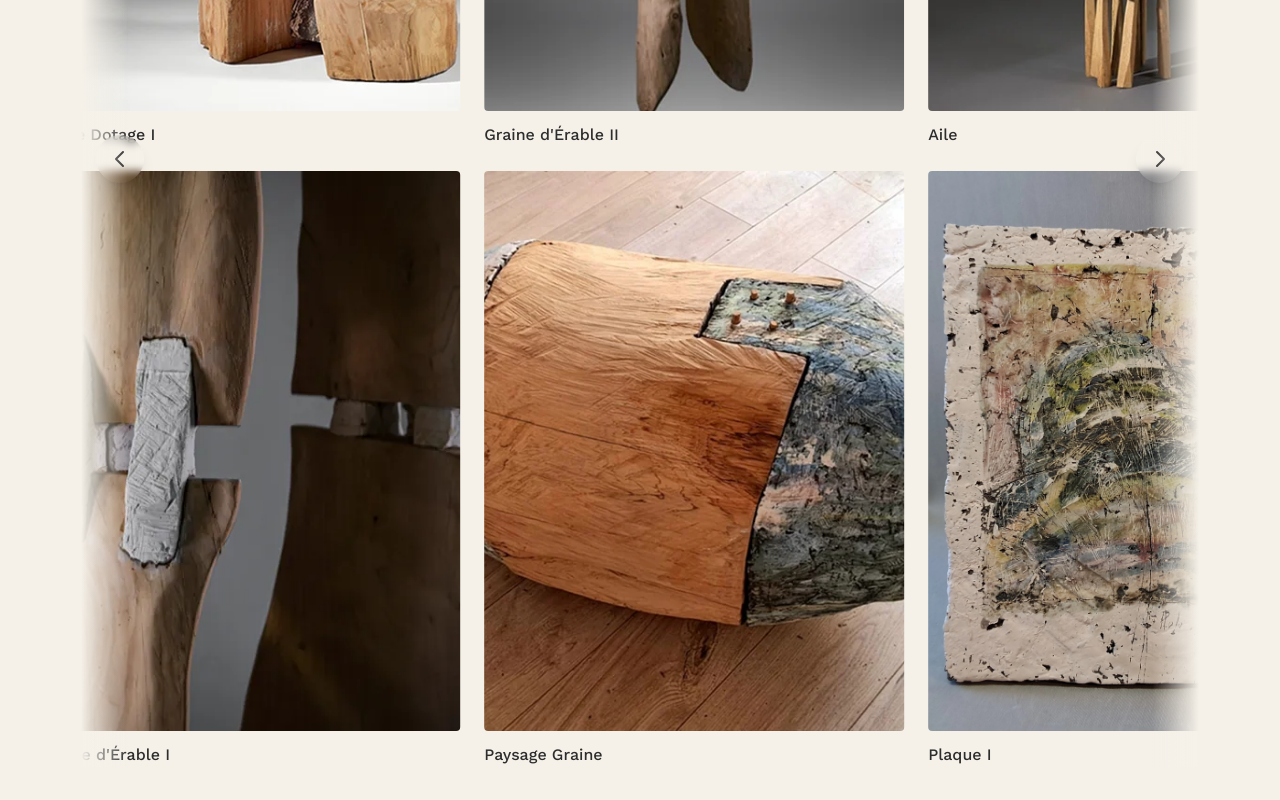
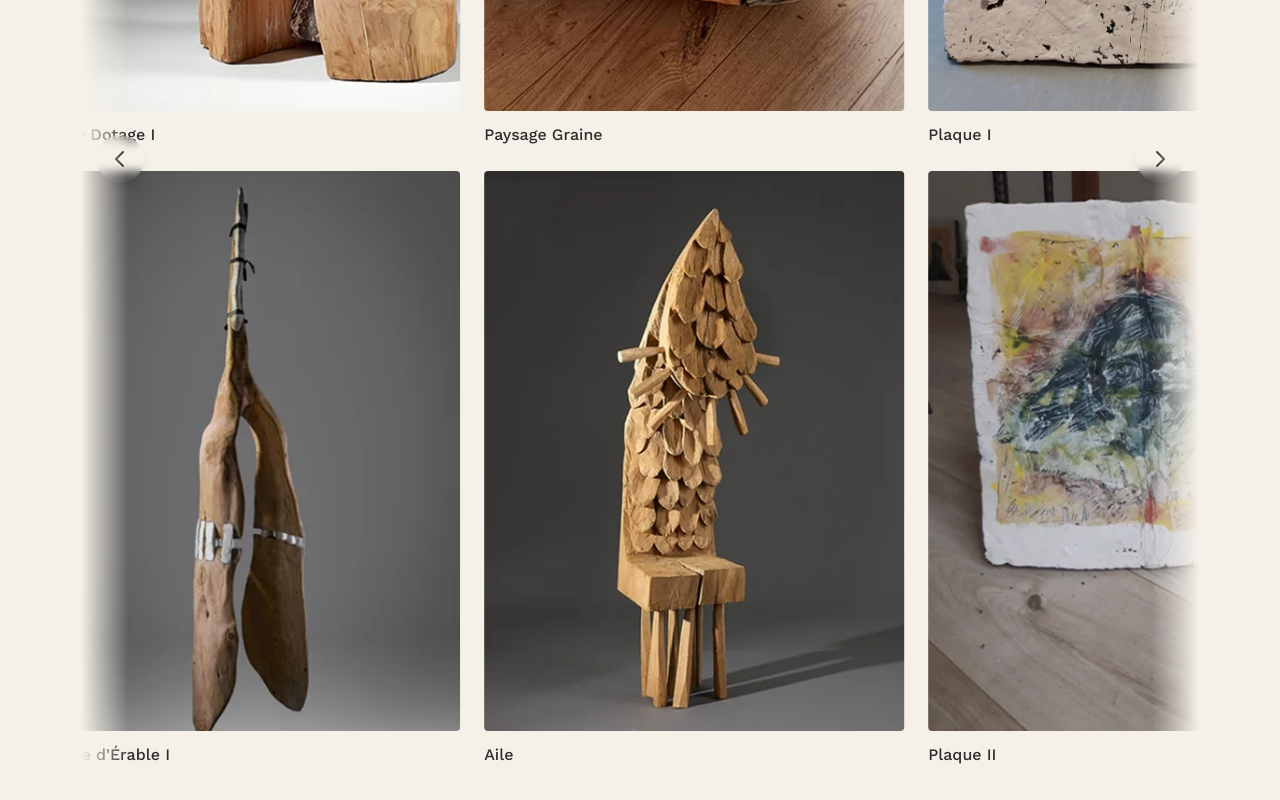
Before and after one commit to marionsmlg/paolo-bosi, a React (Vite) app: page / in a window 1280 px wide. Shown: the part 1080-1880 px from the top of the page. Built offline with nearby package versions, Linux system fonts and the light colour scheme.

Commit message:
change image

```diff
--- a/src/Gallery.jsx
+++ b/src/Gallery.jsx
@@ -11,13 +11,6 @@ const sculptures = [
   {
     id: 2,
     title: "Graine d'Érable I",
-    category: "graines",
-    image: "/images/gallery/Graine_Derable_1.webp",
-    alt: "Graine d'érable sculptée"
-  },
-  {
-    id: 3,
-    title: "Graine d'Érable II",
     category: "graines",
     image: "/images/gallery/Graine_Derable_2.webp",
     alt: "Graine d'érable sculptée"
```
